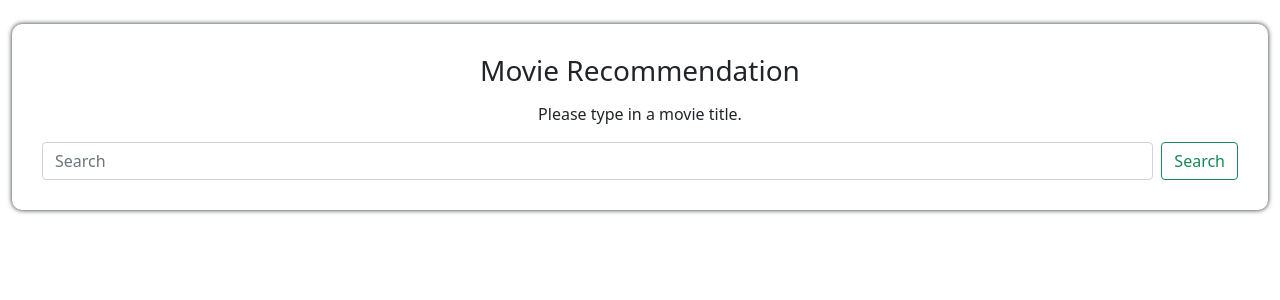
After one commit to andrsdtr/data_exploration, a Flask app: page /search in a window 1280 px wide. The commit adds this page. Shown: the top 300 px of the page. Run offline with Flask 2, Linux system fonts and the light colour scheme; parts of the project's set-up code (start-up, migrations or seed data) failed here and were passed over.

Commit message:
webapp more or less done

```diff
--- a/app/app.py
+++ b/app/app.py
@@ -13,8 +13,10 @@ app = Flask(__name__)
 #links_small = pd.read_csv (r'./../data/links_small.csv')
 movies_metadata = pd.read_csv (r'./movies_metadata.csv')
 movies_like = []
+movie_search = []
 movies_dislike = []
 random_ids = []
+movie_search = ''
 
 #function to create random movie ids
 def random_id(ids):
@@ -33,8 +35,14 @@ def get_date(id):
     return movies_metadata.loc[movies_metadata['id'] == str(id), 'release_date'].array[0]
 def get_overview(id):
     return movies_metadata.loc[movies_metadata['id'] == str(id), 'overview'].array[0]
-# Home
+
+#homepage
 @app.route('/')
+def start():
+    return render_template("start.html")
+
+#pick movies page
+@app.route('/pick')
 def home():
     global movies_like
     global movies_dislike
@@ -45,14 +53,15 @@ def home():
         for i in range(10 - len(random_ids)):
             random_id(random_ids)
 
-    return render_template("home.html",
+    return render_template("pick.html",
                             random_ids = random_ids,
                             get_title = get_title,
                             get_date = get_date,
                             get_overview = get_overview,
                             movies_like = movies_like)
 
-@app.route('/like', methods=['POST', 'GET'])
+#process picked movies
+@app.route('/pick', methods=['POST', 'GET'])
 def picked_movies():
     global movies_like
     global movies_dislike
@@ -71,7 +80,7 @@ def picked_movies():
                 random_ids.remove(request.form['dislike'])
             random_id(random_ids)
 
-    return render_template("home.html",
+    return render_template("pick.html",
                             random_ids = random_ids,
                             get_title = get_title,
                             get_date = get_date,
@@ -79,21 +88,34 @@ def picked_movies():
                             movies_like = movies_like,
                             movies_dislike = movies_dislike)
 
-@app.route('/recommendation')
+#recommendation page
+@app.route('/recommendation', methods=['POST', 'GET'])
 def recommendation():
     global movies_like
     global movies_dislike
     global random_ids
+    global movie_search
 
     movies_like = []
     movies_dislike = []
     recommendation = ['35023', '51955', '397552', '58995']
+
+    #get movie search
+    if request.method == 'POST':
+        movie_search = request.form.get("search")
 
     return render_template("recommendation.html",
                             recommendation = recommendation,
                             get_title = get_title,
                             get_date = get_date,
                             get_overview = get_overview,
-                            movies_like = movies_like)
+                            movies_like = movies_like,
+                            movie_search = movie_search)
+
+#search a movie page
+@app.route('/search')
+def search():
+    return render_template("search.html")
+
 if __name__ == '__main__':
     app.run(host='0.0.0.0', port=80, debug=True)
--- a/app/templates/home.html
+++ b/app/templates/pick.html
@@ -1,7 +1,7 @@
 {% extends 'base.html' %}
 {% block content %}
 
-<form action="{{ url_for('picked_movies')}}" method="POST" class="">
+<form action="{{ url_for('picked_movies')}}" method="POST">
 <div class="container-fluid position-absolute text-center">
   <div class="loginframe">
     <div class="row text-center">
--- a/app/templates/recommendation.html
+++ b/app/templates/recommendation.html
@@ -8,8 +8,8 @@
     </br>
       <p>Here are 4 movie recommendations for you!</p>
       </div>
-    <button type="submit" onclick="location.href='{{ url_for('home')}}'" name="get_recommendation" value="get_recommendation" class="btn btn-dark m-3">Get new recommendation</button>
-
+    <button type="submit" onclick="location.href='{{ url_for('start')}}'" name="get_recommendation" value="get_recommendation" class="btn btn-dark m-3">Get new recommendation</button>
+    <p>{{ movie_search }}</p>
       <div>
       {% for i in recommendation %}
       <div class="card text-start">
--- /dev/null
+++ b/app/templates/search.html
@@ -0,0 +1,22 @@
+{% extends 'base.html' %}
+{% block content %}
+
+<div class="container-fluid position-absolute text-center">
+    <div class="loginframe">
+      <div class="row text-center">
+      <h3>Movie Recommendation</h3>
+    </br>
+    </br>
+      <p>Please type in a movie title.</p>
+    </div>
+      <div>
+        <form action="{{ url_for('recommendation')}}" method="POST" class="d-flex">
+            <input class="form-control me-2" type="search" name="search" placeholder="Search" aria-label="Search">
+            <button class="btn btn-outline-success" type="submit">Search</button>
+        </form>
+    </div>
+  </div>
+  </div>
+
+
+{% endblock %}
```
Also changed, not shown: app/templates/start.html (added, +23 -0 lines), 1 other file.
